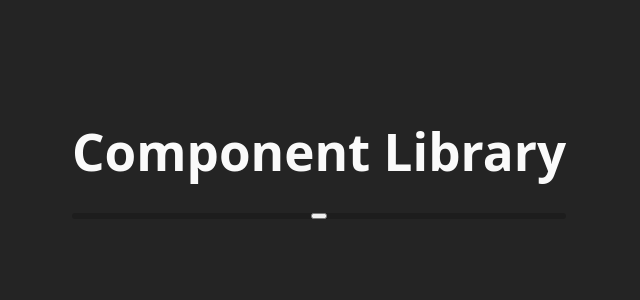
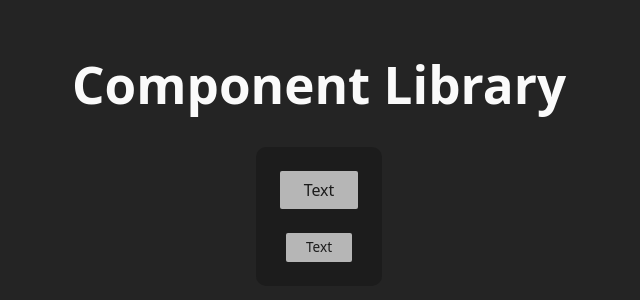
Before and after one commit to jamiewilliamsxyz/component-library, a React (Vite) app: page / in a window 1280 px wide. Shown: the part 246-546 px from the top of the page, without its empty margins (321-961 px from the left). Built offline with nearby package versions, Linux system fonts and the light colour scheme.

Commit message:
Ajust layout and create placeholder component styles

```diff
--- a/src/App.jsx
+++ b/src/App.jsx
@@ -6,11 +6,13 @@ export const App = () => {
     <>
       <h1>Component Library</h1>
       <main>
-        <div>
-          <Button />
-        </div>
-        <div>
-          <Badge />
+        <div className="wrapper">
+          <div className="components-container">
+            <Button />
+          </div>
+          <div className="components-container">
+            <Badge />
+          </div>
         </div>
       </main>
     </>
--- a/src/components/Badge.jsx
+++ b/src/components/Badge.jsx
@@ -1,3 +1,3 @@
 export const Badge = () => {
-  return <div></div>;
+  return <div className="badge">Text</div>;
 };
--- a/src/components/Button.jsx
+++ b/src/components/Button.jsx
@@ -1,3 +1,3 @@
 export const Button = () => {
-  return <button></button>;
+  return <button className="button">Text</button>;
 };
--- a/src/index.css
+++ b/src/index.css
@@ -20,12 +20,55 @@ h1 {
 }
 
 main {
-  background-color: #1d1d1d;
+  margin: auto;
+  width: fit-content;
+}
+
+.wrapper {
+  background-color: #1c1c1c;
   border-radius: 10px;
   display: flex;
   justify-content: center;
+  flex-direction: column;
+  gap: 1.5em;
+  padding: 1.5em;
+  width: fit-content;
 }
 
-main > div {
+.components-container {
   display: flex;
+  justify-content: space-evenly;
 }
+
+.button {
+  border-radius: 2px;
+  border: none;
+  padding: 0.5em 1.5em;
+  font-size: 1em;
+  font-weight: 500;
+  font-family: inherit;
+  background-color: #b6b6b6;
+  cursor: pointer;
+  transition: 0.3s;
+  color: #1c1c1c;
+}
+.button:hover {
+  box-shadow: 0px 3px 10px rgba(0, 0, 0, 0.6);
+}
+
+.button:active {
+  scale: 0.96;
+  box-shadow: none;
+}
+
+.badge {
+  user-select: none;
+  border-radius: 2px;
+  border: 1px solid transparent;
+  padding: 0.25em 1.4em;
+  font-size: 0.85em;
+  font-weight: 500;
+  font-family: inherit;
+  background-color: #b6b6b6;
+  color: #1c1c1c;
+}
```
